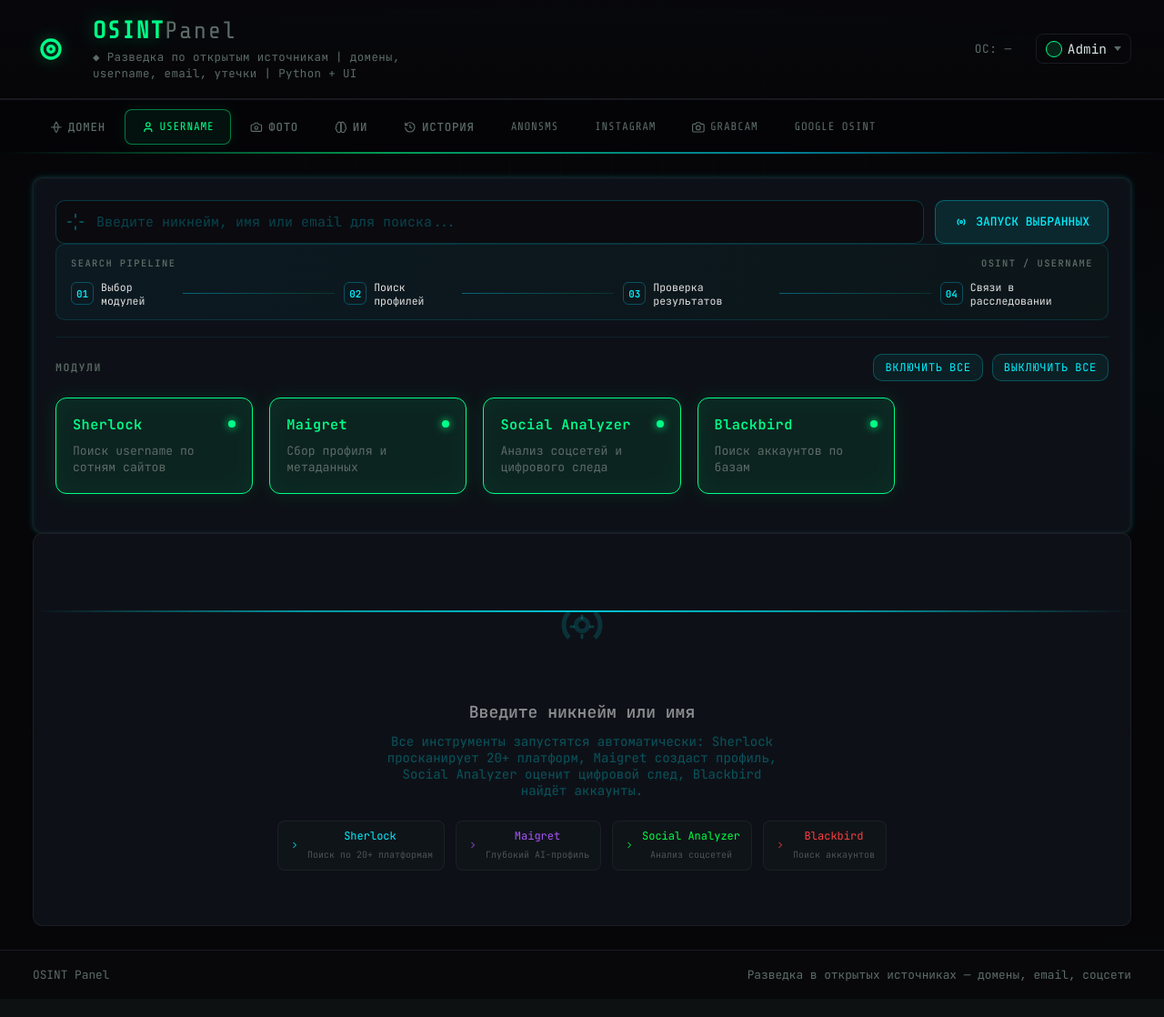
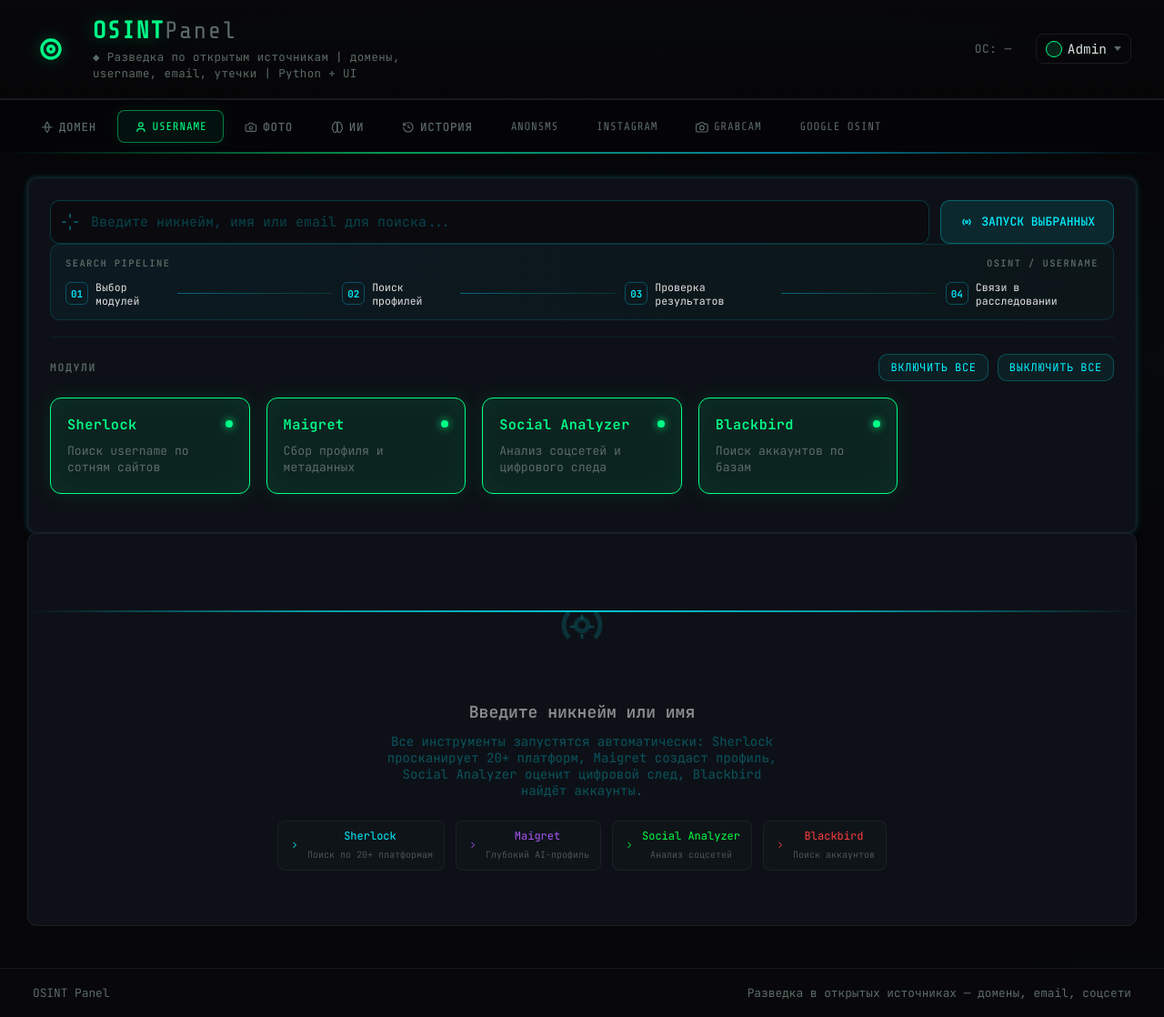
Before and after one commit to ERRORoX/OSINT, a PHP site: page / in a window 1280 px wide. Shown: the whole page at 91% size. Before the commit the page ends 1078 px from the top, so only its background shows below. Run offline with PHP 8.4, Linux system fonts and the light colour scheme.

Commit message:
Restore full-width Username workspace layout

```diff
--- a/tools/username-workspace/frontend/css/username.css
+++ b/tools/username-workspace/frontend/css/username.css
@@ -1202,3 +1202,74 @@ body {
 .username-overview__steps b{display:grid;place-items:center;flex:0 0 25px;height:25px;border:1px solid rgba(0,212,255,.3);border-radius:6px;color:var(--cyan);font:600 .68rem var(--font-mono)}
 .username-overview__steps i{height:1px;flex:1;min-width:10px;background:linear-gradient(90deg,rgba(0,212,255,.4),rgba(0,255,136,.12))}
 @media(max-width:760px){.username-overview__steps{align-items:flex-start;flex-direction:column;gap:8px}.username-overview__steps i{width:1px;height:8px;margin-left:12px;flex:none}.username-overview__steps>div{font-size:.68rem}}
+
+
+/* Layout guard: prevent shared dashboard styles from collapsing Username
+   navigation into a vertical stack or shrinking the workspace content. */
+body > header.osint-header { width: 100%; flex: 0 0 auto; }
+.osint-header .osint-tabs { display: block; width: 100%; }
+.osint-header .osint-tabs #nav-tools.tab-nav {
+  display: flex !important;
+  flex-direction: row !important;
+  flex-wrap: wrap !important;
+  align-items: center !important;
+  justify-content: flex-start !important;
+  gap: 4px !important;
+  width: 100% !important;
+  max-width: 1600px !important;
+  margin: 0 auto !important;
+  padding: 10px 26px !important;
+}
+.osint-header .osint-tabs #nav-tools.tab-nav > .tool-link {
+  display: inline-flex !important;
+  flex: 0 0 auto !important;
+  width: auto !important;
+  min-width: max-content;
+  justify-content: center !important;
+  white-space: nowrap !important;
+}
+body > .app-body.osint-body {
+  display: flex !important;
+  flex: 1 0 auto !important;
+  flex-direction: row !important;
+  align-items: stretch !important;
+  width: 100% !important;
+  min-width: 0 !important;
+}
+body > .app-body.osint-body > main#main-content.osint-main {
+  display: block !important;
+  flex: 1 1 auto !important;
+  width: 100% !important;
+  max-width: 1600px !important;
+  min-width: 0 !important;
+  margin: 0 auto !important;
+  padding: 26px 30px !important;
+  overflow-x: hidden;
+}
+#main-content > #username-app.username-v2 {
+  display: block !important;
+  width: 100% !important;
+  max-width: none !important;
+  min-width: 0 !important;
+  margin: 0 auto 20px !important;
+}
+#main-content > #username-app.username-v2 > .card,
+#main-content > .card,
+#main-content > #resultsSection {
+  display: block;
+  width: 100% !important;
+  max-width: none !important;
+  min-width: 0 !important;
+  margin-left: 0 !important;
+  margin-right: 0 !important;
+}
+#main-content .username-tool-toggles,
+#main-content .osint-tool-selector,
+#main-content .username-progress-grid {
+  width: 100%;
+  min-width: 0;
+}
+@media (max-width: 768px) {
+  .osint-header .osint-tabs #nav-tools.tab-nav { flex-wrap: nowrap !important; overflow-x: auto; }
+  body > .app-body.osint-body > main#main-content.osint-main { padding: 16px !important; }
+}
```
